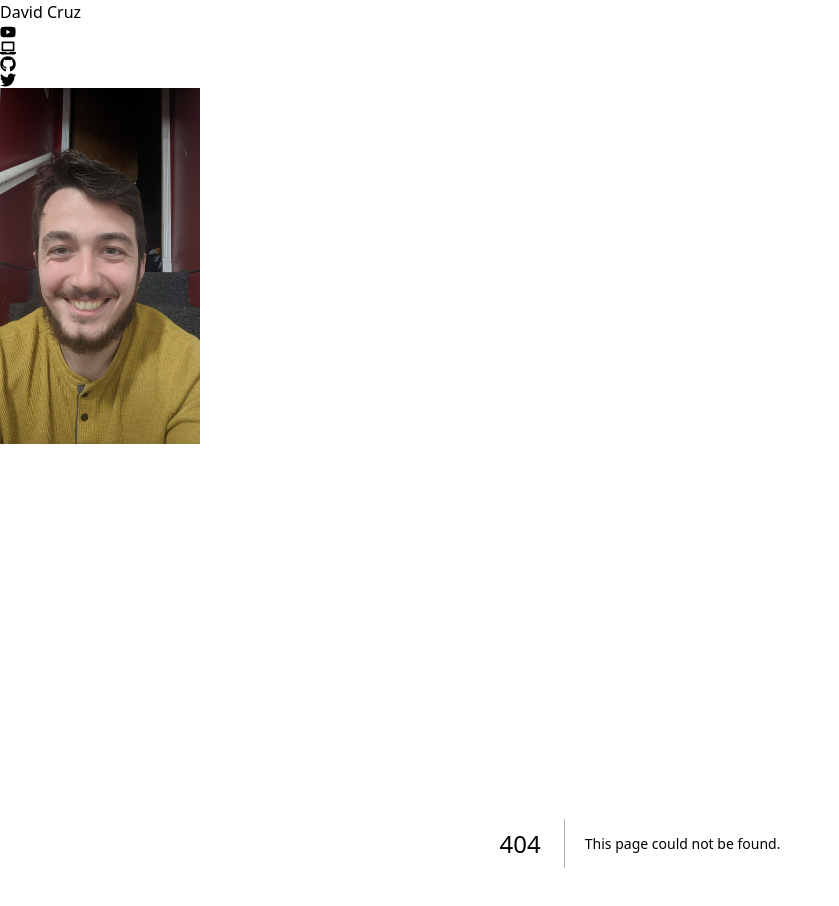
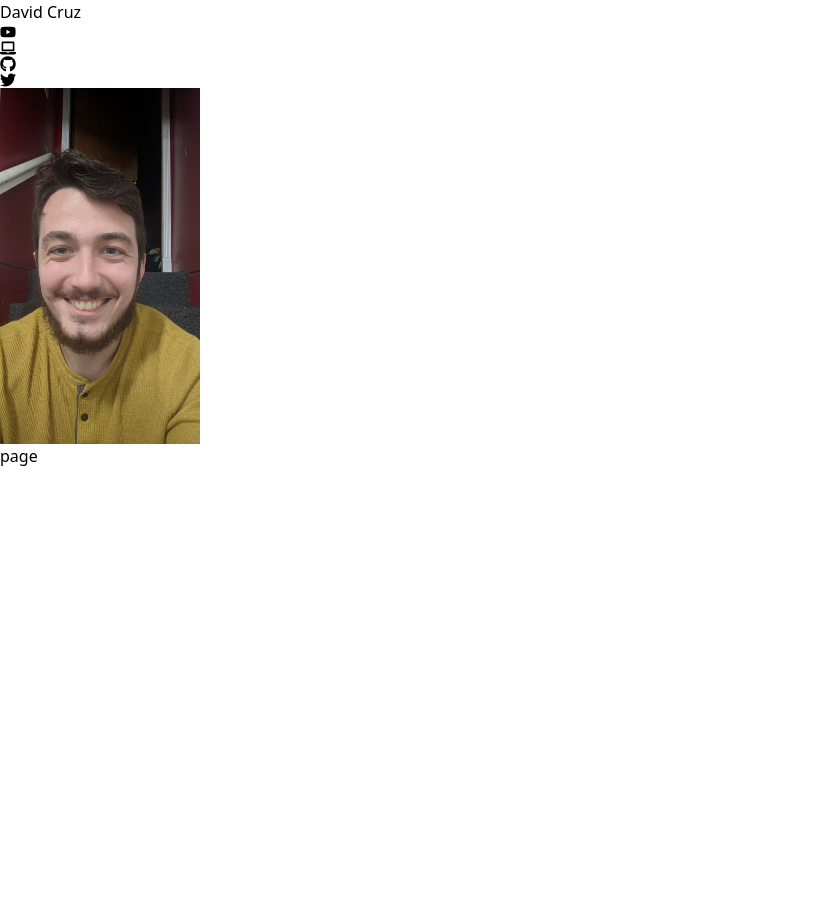
Before and after one commit to dbooyah93/next_06, a Next.js app: page /posts/pre-rendering in a window 1280 px wide. Before the commit this address had no page. Shown: the top 906 px of the page, without its empty margins (0-839 px from the left). After the commit the page ends 800 px from the top, so only its background shows below. Built offline with nearby package versions, Linux system fonts and the light colour scheme.

Commit message:
Init file of posts page

```diff
--- /dev/null
+++ b/app/posts/[postId]/page.tsx
@@ -0,0 +1,5 @@
+export default async function page ({ params }: { params: { postId: string }}) {
+    return (
+        <div>page</div>
+    )
+}
```
